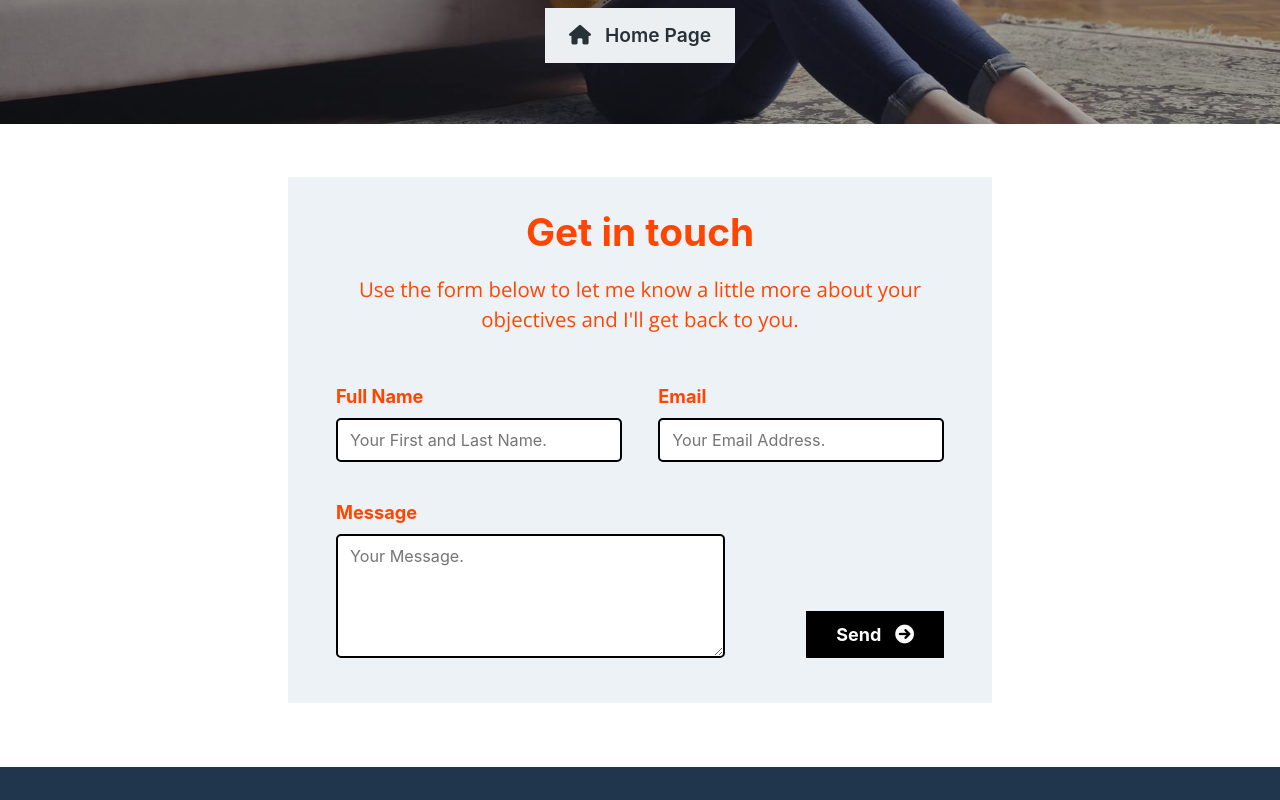
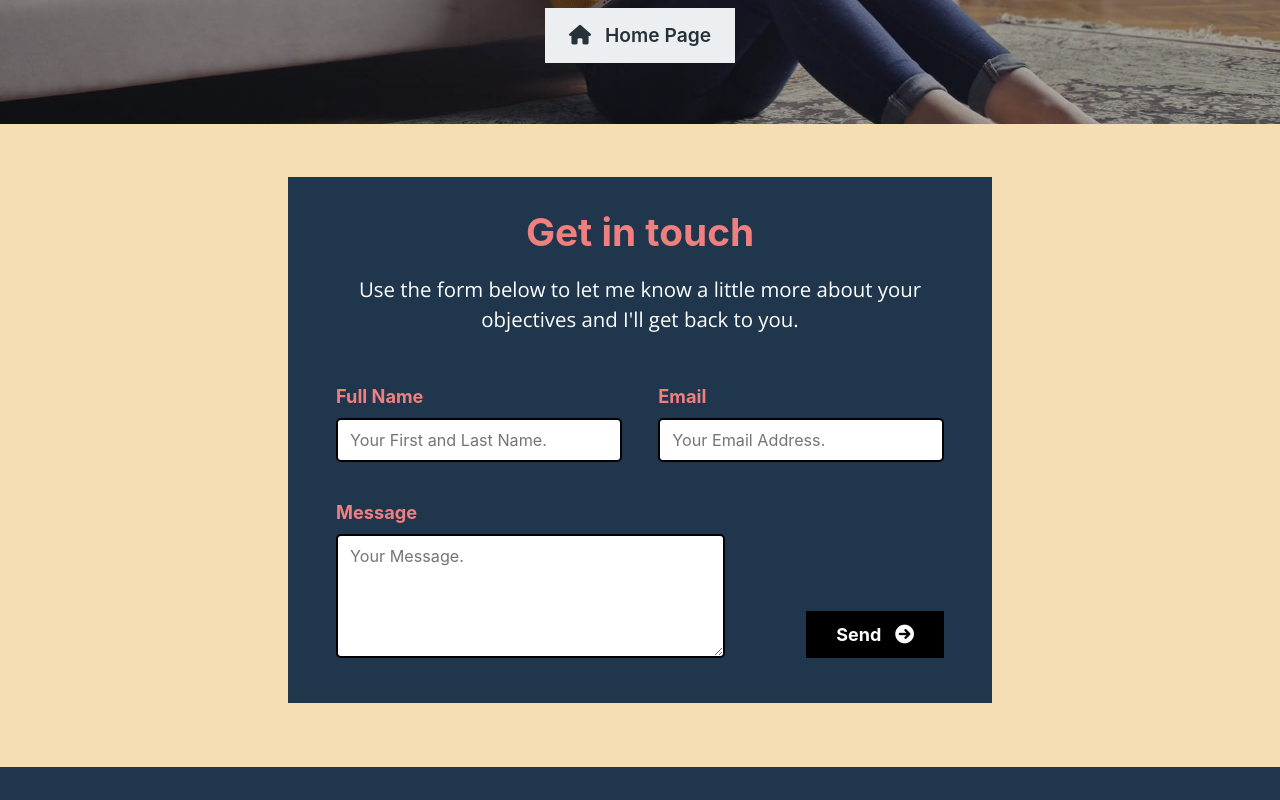
Before and after one commit to conordoyle-design/conordoyle-design.github.io, a plain HTML site: page contact/index.html in a window 1280 px wide. Shown: the part 500-1300 px from the top of the page. Drawn offline with nearby package versions, Linux system fonts and the light colour scheme; files that its build step writes are made by us from their sources; a script that the page names is missing; a web font is replaced by a local one.

Commit message:
Add files via upload

```diff
--- a/assets/css/custom.css
+++ b/assets/css/custom.css
@@ -1,6 +1,4 @@
-
 /*sections*/
-
 #hero-1 section {
 
     margin-bottom: 0;
@@ -23,7 +21,23 @@ section.theme-dark.section-selector-3 .col-1 h3 { color: lime }
 
 /*contact form styling*/
 .contact-form {
-    color: orangered;
+    color: white;
+}
+
+#contact-form label {
+    color: lightcoral;
+}
+
+#contact-form h2 {
+    color: lightcoral;
+}
+
+.contact-form {
+    background-color: wheat;
+}
+
+#contact-form {
+    background-color: #1f364d;
 }
 
 /* heading styling*/
```
